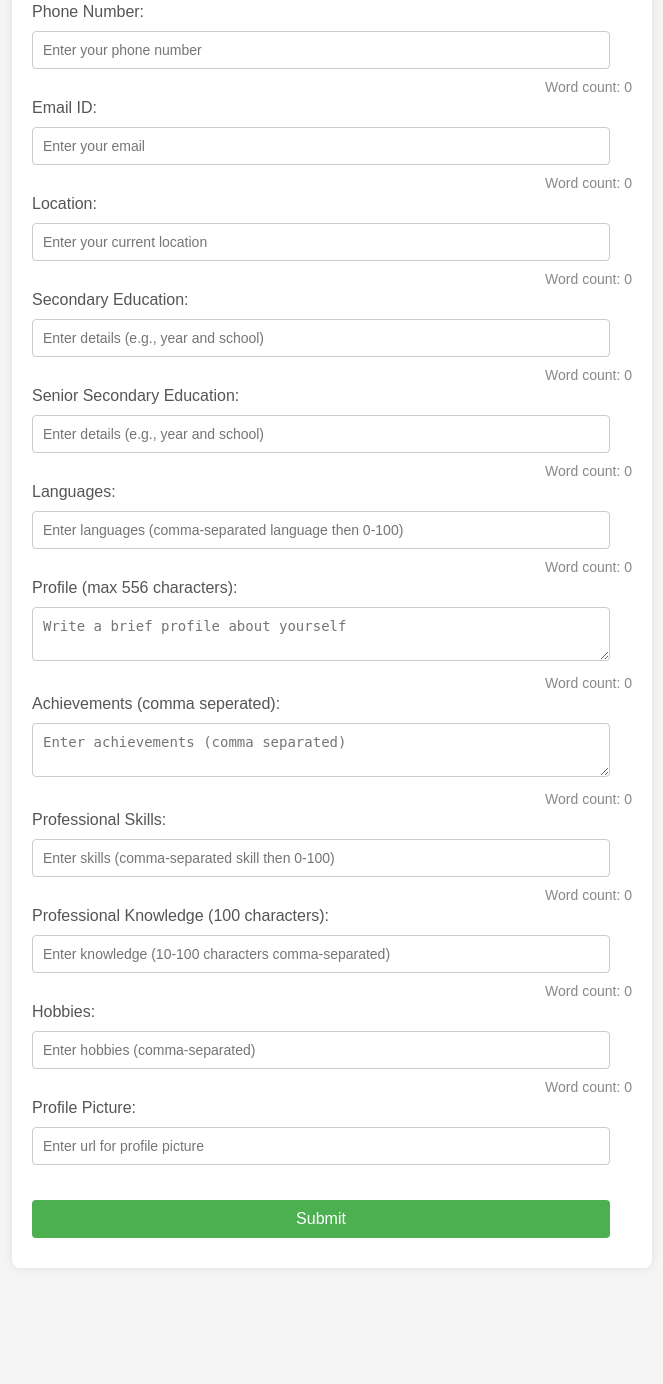
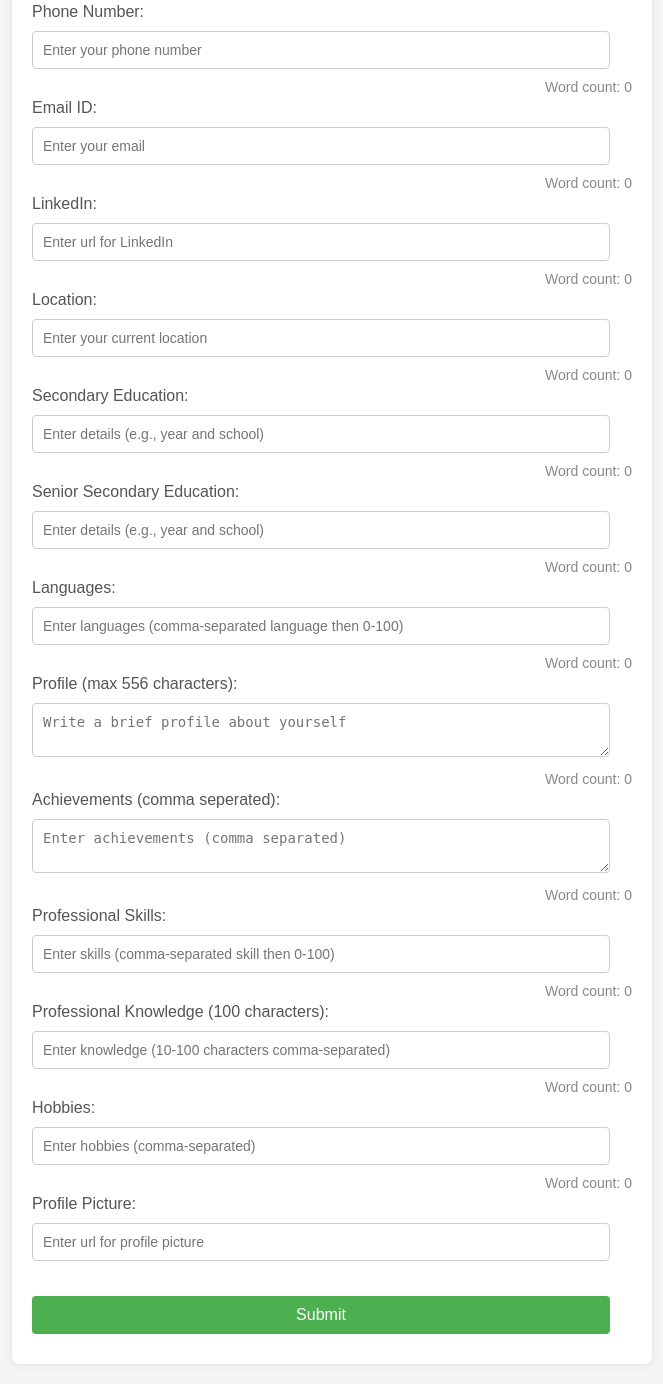
Before and after one commit to ManikLakhanpal/Project-Final, a Flask app: page /resume in a window 1280 px wide. Shown: the part 211-1595 px from the top of the page, without its empty margins (308-971 px from the left). Before the commit the page ends 1449 px from the top, so only its background shows below. Run offline with Flask 3, Linux system fonts and the light colour scheme.

Commit message:
2nd commit

```diff
--- a/main.py
+++ b/main.py
@@ -1,80 +1,90 @@
 from flask import Flask, url_for, redirect, render_template, request
 import smtplib
+import os
 
 smtp_server = "smtp.gmail.com"
-email = "[GMAIL]"
-password = "[APP-PASSWORD]"
+email = os.environ['EMAIL']
+password = os.environ['PASSWORD']
 
 app = Flask(__name__)
 
+
 @app.route('/')
 def home():
-    return render_template('home.html', hightlight='Home')
+  return render_template('home.html', hightlight='Home')
+
 
 @app.route('/about')
 def about():
-    return render_template('about.html', highlight='About')
+  return render_template('about.html', highlight='About')
+
 
 @app.route('/contact')
 def contact():
-    return render_template('contact.html', hightlight='contact')
+  return render_template('contact.html', hightlight='contact')
 
 
 @app.route('/resume', methods=["GET", "POST"])
 def resume():
 
-    if request.method == "POST":
-        user_name = request.form.get('name')
-        user_phone = request.form.get('phone')
-        user_email = request.form.get('email')
-        user_location = request.form.get('location')
-        user_sec_edu = request.form.get('secondary_edu')
-        user_sr_edu = request.form.get('senior_secondary_edu')
-        user_languages = request.form.get('languages').split(', ')
-        user_profile = request.form.get('profile')
-        user_achievements = request.form.get('achievements').split(', ')
-        user_skills = request.form.get('prof_skills').split(', ')
-        user_knowledge = request.form.get('prof_knowledge').split(', ')
-        user_hobbies = request.form.get('hobbies').split(', ')
-        picture = request.form.get('picture')
+  if request.method == "POST":
+    user_name = request.form.get('name')
+    user_phone = request.form.get('phone')
+    user_email = request.form.get('email')
+    user_location = request.form.get('location')
+    user_sec_edu = request.form.get('secondary_edu')
+    user_sr_edu = request.form.get('senior_secondary_edu')
+    user_languages = request.form.get('languages').split(', ')
+    user_profile = request.form.get('profile')
+    user_achievements = request.form.get('achievements').split(', ')
+    user_skills = request.form.get('prof_skills').split(', ')
+    user_knowledge = request.form.get('prof_knowledge').split(', ')
+    user_hobbies = request.form.get('hobbies').split(', ')
+    user_linkedin = request.form.get('linkedin')
+    picture = request.form.get('picture')
 
-        lang_name = [i for i in user_languages[:7:2]]
-        lang_val = [i for i in user_languages[1:8:2]]
-        skill_name = [i for i in user_skills[:7:2]]
-        skill_val = [i for i in user_skills[1:8:2]]
-        achi_val = [i for i in user_achievements[:7:2]]
-        achi_txt = [i for i in user_achievements[1:8:2]]
+    lang_name = [i for i in user_languages[:7:2]]
+    lang_val = [i for i in user_languages[1:8:2]]
+    skill_name = [i for i in user_skills[:7:2]]
+    skill_val = [i for i in user_skills[1:8:2]]
+    achi_val = [i for i in user_achievements[:7:2]]
+    achi_txt = [i for i in user_achievements[1:8:2]]
 
-        def to_dict(key, val):
-            return key, val
+    def to_dict(key, val):
+      return key, val
 
-        lang = dict(map(to_dict, lang_name, lang_val))
-        skill = dict(map(to_dict, skill_name, skill_val))
-        achi = dict(map(to_dict, achi_val, achi_txt))
+    lang = dict(map(to_dict, lang_name, lang_val))
+    skill = dict(map(to_dict, skill_name, skill_val))
+    achi = dict(map(to_dict, achi_val, achi_txt))
 
-        with smtplib.SMTP(smtp_server) as connection:
-            connection.starttls()
-            connection.login(email, password)
-            connection.sendmail(email, user_email, f"Subject:Work in progress\n\nDear, {user_name} sorry for the inconvenience we are still working on the site")
+    with smtplib.SMTP(smtp_server) as connection:
+      connection.starttls()
+      connection.login(email, password)
+      connection.sendmail(
+          email, user_email,
+          f"Subject:Work in progress\n\nDear, {user_name} sorry for the inconvenience we are still working on the site\n\nSite: https://fee.maniklakhanpal.repl.co"
+      )
 
-        # return f"{user_name}, {user_phone}, {user_email}, {user_location}, {user_sec_edu}, {user_sr_edu}, {user_languages}, {user_profile}, {user_achievements}, {user_skills}, {user_knowledge}, {user_hobbies}"
-        return render_template('resume.html',
-                               name = user_name, #done
-                               phone = user_phone, #done
-                               email = user_email, #done
-                               location = user_location, #done
-                               sec = user_sec_edu, #done
-                               sr = user_sr_edu, #done
-                               language = lang, #done
-                               profile = user_profile, #done
-                               achievements = achi, #done
-                               skills = skill, #done
-                               knowledge = user_knowledge, #done
-                               picture = picture, #done
-                               hobbies = user_hobbies) #done
-    else:
-        return render_template('form.html', hightlight='Resume')
+    # return f"{user_name}, {user_phone}, {user_email}, {user_location}, {user_sec_edu}, {user_sr_edu}, {user_languages}, {user_profile}, {user_achievements}, {user_skills}, {user_knowledge}, {user_hobbies}"
+    return render_template(
+        'resume.html',
+        name=user_name,  #done
+        phone=user_phone,  #done
+        email=user_email,  #done
+        location=user_location,  #done
+        sec=user_sec_edu,  #done
+        sr=user_sr_edu,  #done
+        language=lang,  #done
+        profile=user_profile,  #done
+        achievements=achi,  #done
+        skills=skill,  #done
+        linkedin=user_linkedin,  #done
+        knowledge=user_knowledge,  #done
+        picture=picture,  #done
+        hobbies=user_hobbies)  #done
+  else:
+    return render_template('form.html', hightlight='Resume')
 
 
 if __name__ == "__main__":
-    app.run(host='0.0.0.0', port=5004, debug=True)
+  app.run(host='0.0.0.0', port=5004, debug=True)
--- a/templates/form.html
+++ b/templates/form.html
@@ -28,6 +28,12 @@
             <span class="word-count" id="email-word-count">Word count: 0</span>
             <input type="email" id="email" name="email" placeholder="Enter your email" required>
         </div>
+
+      <div class="input-group">
+          <label for="LinkedIn">LinkedIn:</label>
+          <span class="word-count" id="another-field-word-count">Word count: 0</span>
+          <input type="text" id="another-field" name="linkedin" placeholder="Enter url for LinkedIn" required>
+      </div>
 
         <div class="input-group">
             <label for="location">Location:</label>
--- a/templates/home.html
+++ b/templates/home.html
@@ -8,7 +8,7 @@
             Welcome To Our Resume Project
         </div>
         <div class="subtitle">
-            This site was built only using HTML and CSS only. By Manan Siyal, Manik Lakhanpal, and Sujal Garg.
+            This site was built only using HTML, CSS, JavaScript and Python, By Manan Siyal, Manik Lakhanpal, and Sujal Garg.
         </div>
     </div>
 </div>
--- a/templates/resume.html
+++ b/templates/resume.html
@@ -51,7 +51,7 @@
                             <svg xmlns="http://www.w3.org/2000/svg" width="16" height="16" fill="#47a7cb" class="bi bi-linkedin" viewBox="0 0 16 16">
                                 <path d="M0 1.146C0 .513.526 0 1.175 0h13.65C15.474 0 16 .513 16 1.146v13.708c0 .633-.526 1.146-1.175 1.146H1.175C.526 16 0 15.487 0 14.854V1.146zm4.943 12.248V6.169H2.542v7.225h2.401m-1.2-8.212c.837 0 1.358-.554 1.358-1.248-.015-.709-.52-1.248-1.342-1.248-.822 0-1.359.54-1.359 1.248 0 .694.521 1.248 1.327 1.248h.016zm4.908 8.212V9.359c0-.216.016-.432.08-.586.173-.431.568-.878 1.232-.878.869 0 1.216.662 1.216 1.634v3.865h2.401V9.25c0-2.22-1.184-3.252-2.764-3.252-1.274 0-1.845.7-2.165 1.193v.025h-.016a5.54 5.54 0 0 1 .016-.025V6.169h-2.4c.03.678 0 7.225 0 7.225h2.4"/>
                               </svg><span class="text">
-                                &nbsp;www.linkedin.com/me</span>
+                                &nbsp;{{linkedin}}</span>
                         </li>
                     </ul>
                     <ul type="none">
```
